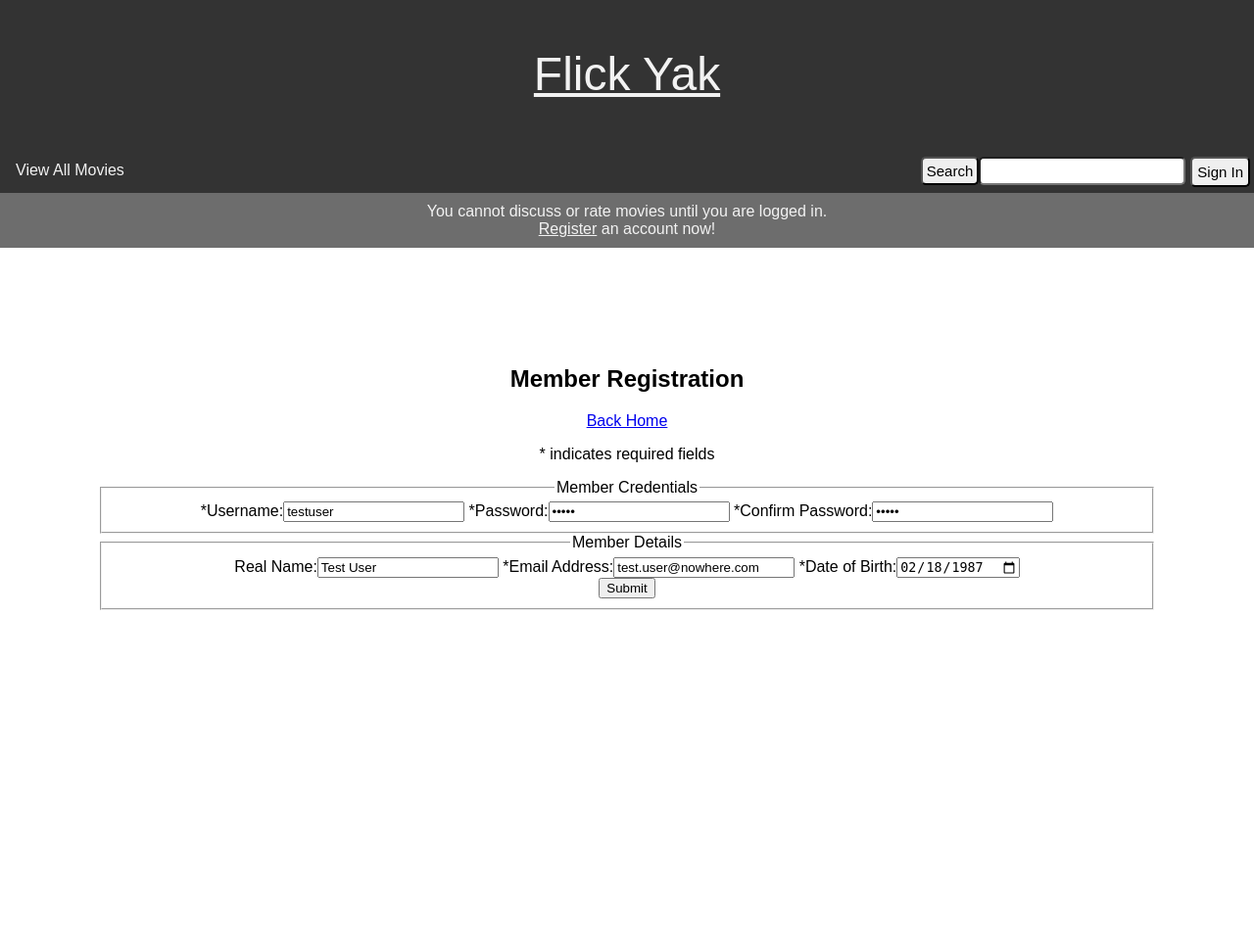
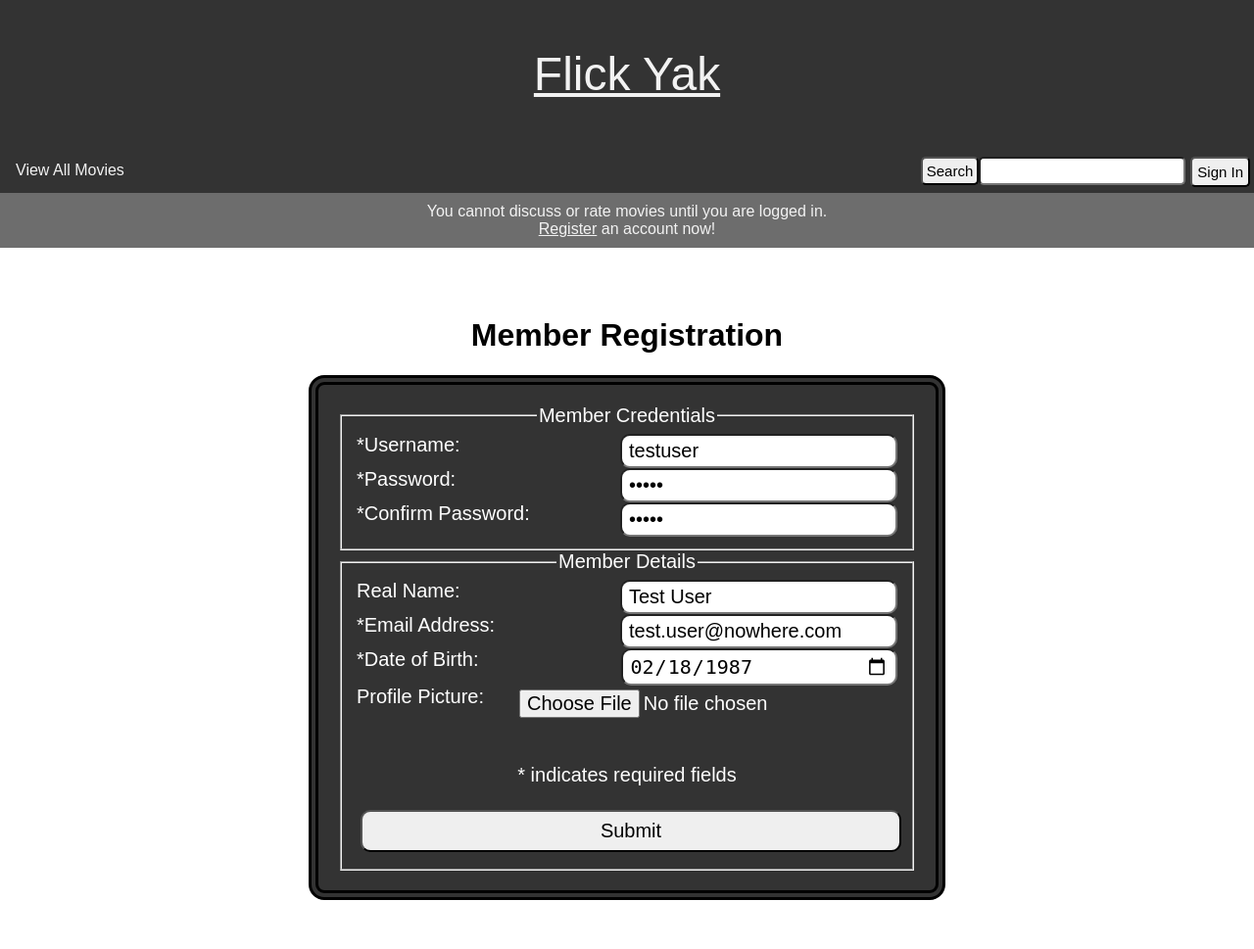
Before and after one commit to cbaldry86/flick-yak, a PHP site: page /flick-yak/views/public/member_register.php in a window 1280 px wide. Shown: the whole page at 98% size. Before the commit the page ends 623 px from the top, so only its background shows below. Run offline with PHP 8.4, Linux system fonts and the light colour scheme.

Commit message:
add more css and start new profile picture feature

```diff
--- a/css/main.css
+++ b/css/main.css
@@ -131,7 +131,7 @@ body {
   color: #f2f2f2;
 }
 
-.warning-text{
+.warning-text {
   color: red;
 }
 
@@ -168,30 +168,124 @@ body {
 
 table {
   border-collapse: collapse;
-  width: 90%;
   margin: 10px auto;
+  font-size: 20px;
+  color: white;
+  background-color: #333;
+  width: 50%;
+  padding: 1em;
+  border: 1px solid black;
 }
 
 th,
 td {
   text-align: Left;
   padding: 10px;
-  border: #333 solid;
+  border-radius: 16px;
+  border: 2px solid black;
+}
+
+td a {
+  float: none;
+  display: inline-block;
+  color: #f2f2f2;
+  text-align: center;
+  padding: 14px 16px;
+  text-decoration: none;
+}
+
+td a:hover {
+  background-color: #ddd;
+  color: black;
 }
 
 .content {
   text-align: center;
-  margin: 100px;
+  margin: 50px;
   overflow: auto;
+  display: flex;
+  flex-direction: column;
+  align-items: center;
 }
 
 .rating-container {
-  border: #333 solid;
+  font-size: 20px;
+  color: white;
+  background-color: #333;
   padding: 10px;
   margin: 10px;
+  width: 50%;
 }
 
 .rating-container fieldset {
   width: 200px;
   margin: 0px auto;
 }
+
+#form-container input {
+  font-size: 20px;
+  margin-left: 5px;
+  border-radius: 10px;
+  padding: 4px 7px;
+}
+
+#form-container {
+  font-size: 20px;
+  color: white;
+  background-color: #333;
+  width: 50%;
+  padding: 1em;
+  border-radius: 16px;
+  border: 10px double black;
+}
+
+#form-container span {
+  display: flex;
+  flex-direction: row;
+  justify-content: space-evenly;
+}
+
+#form-container input {
+  font-size: 20px;
+  margin-left: 5px;
+  border-radius: 10px;
+  padding: 4px 7px;
+  flex: 1;
+}
+
+#form-container label {
+  flex: 1;
+  text-align: left;
+}
+
+#form-container a {
+  text-decoration: underline;
+  padding: 2px 2px;
+}
+
+#form-container input[type="submit"] {
+  width: 100%;
+  padding: 8px;
+  margin: 4px;
+}
+
+#form-container input[type="submit"]:hover {
+  background-color: rgb(90, 35, 216);
+  color: #f2f2f2;
+}
+
+#form-container textarea {
+  font-size: 20px;
+  margin-left: 5px;
+  border-radius: 10px;
+  padding: 4px 7px;
+  flex: 1;
+}
+
+.chat-table {
+  overflow-wrap: break-word;
+}
+
+.chat-table td {
+  max-width: 100px;
+}
--- a/scripts/main.js
+++ b/scripts/main.js
@@ -218,3 +218,8 @@ function validateMemberRegistration() {
 function confirmDelete(){
   return confirm("Are you sure you wish to delete this movie?\nDoing so will delete discussions and ratings associated");
 }
+
+function loadImage(event){
+  var image = document.getElementById('output');
+	image.src = URL.createObjectURL(event.target.files[0]);
+}
--- a/views/admin/add_movie.php
+++ b/views/admin/add_movie.php
@@ -10,7 +10,6 @@ $script = '../../scripts/main.js';
 $css = '../../css/main.css';
 require_once '../common/head.php';
 require_once '../common/nav.php';
-
-echo    '<h2>Add New Movie</h2><a href="../../index.php">Back Home</a>';
+echo    '<h1>Add New Movie</h1>';
 require_once '../forms/add_new_movie_form.php';
 echo '</div></body></html>';
--- a/views/admin/all_users.php
+++ b/views/admin/all_users.php
@@ -16,7 +16,7 @@ $css = '../../css/main.css';
 require_once '../common/head.php';
 require_once '../common/nav.php';
 require_once '../common/nav.php';
-echo '<h2>User List</h2>';
+echo '<h1>User List</h1>';
 
 // Loop through each forum to generate an option of the drop-down list
 foreach ($result as $row) {
--- a/views/admin/new_movie.php
+++ b/views/admin/new_movie.php
@@ -64,7 +64,7 @@ if (isset($_POST['add_new_movie_submit'])) {
     }
 
     if ($errorMessages) {
-        echo '<h2>Failed to validate data</h2><p> Please review the following:</p>';
+        echo '<h1>Failed to validate data</h1><p> Please review the following:</p>';
         foreach ($errorMessages as $item) {
             echo '<p>' . $item . '</p>';
         }
--- a/views/forms/discussion_form.php
+++ b/views/forms/discussion_form.php
@@ -6,7 +6,7 @@ if (basename($_SERVER['PHP_SELF']) == basename(__FILE__)) {
 
 echo '<form name="discussion" action="" method="post" onsubmit="return validateDiscussion()">
     <fieldset>
-        <input type="text" name="post_message">
+        <textarea type="textarea" name="post_message"></textarea>
         <input type="submit" name="discussion_submit" value="Submit" />
     </fieldset>
 </form>';
--- a/views/forms/register_form.php
+++ b/views/forms/register_form.php
@@ -4,20 +4,21 @@ if (basename($_SERVER['PHP_SELF']) == basename(__FILE__)) {
     exit();
 };
 
-echo '<form name="register" action="member_register_h.php" method="post" onsubmit="return validateMemberRegistration()">
-    <p>* indicates required fields</p>
+echo '<form id="form-container" name="register" action="member_register_h.php" method="post" onsubmit="return validateMemberRegistration()">
     <fieldset>
         <legend>Member Credentials</legend>
-        <label>*Username:</label><input type="text" name="username" value="testuser">
-        <label>*Password:</label><input type="password" name="pass" value="12345">
-        <label>*Confirm Password:<input type="password" name="confirm_pass" value="12345"/></label>
+        <span><label>*Username:</label><input type="text" name="username" value="testuser"></span>
+        <span><label>*Password:</label><input type="password" name="pass" value="12345"></span>
+        <span><label>*Confirm Password:</label><input type="password" name="confirm_pass" value="12345"/></span>
     </fieldset>
     <fieldset>
         <legend>Member Details</legend>
-        <label>Real Name:</label><input type="text" name="real_name" value="Test User">
-        <label>*Email Address:</label><input type="text" name="email" value="test.user@nowhere.com">
-        <label>*Date of Birth:<input type="date" name="dob" value="1987-02-18"/></label>
-        <br>
+        <span><label>Real Name:</label><input type="text" name="real_name" value="Test User"></span>
+        <span><label>*Email Address:</label><input type="text" name="email" value="test.user@nowhere.com"></span>
+        <span><label>*Date of Birth:</label><input type="date" name="dob" value="1987-02-18"/></span>
+        <span><label>Profile Picture:</label><input type="file" name="profile_image" accept="image/png, image/gif, image/jpeg" onchange="loadImage(event)" /></span>
+        <img id="output" width="200" />
+        <p>* indicates required fields</p>
         <input type="submit" name="submit" value="Submit" />
     </fieldset>
 </form>';
--- a/views/member/update_member_profile.php
+++ b/views/member/update_member_profile.php
@@ -12,6 +12,6 @@ $script = '../../scripts/main.js';
 $css = '../../css/main.css';
 require_once '../common/head.php';
 require_once '../common/nav.php';
-echo    '<h2>Update Profile</h2>';
+echo    '<h1>Update Profile</h1>';
 require_once '../forms/update_profile_form.php';
 echo '</div></body></html>';
--- a/views/member/update_member_profile_h.php
+++ b/views/member/update_member_profile_h.php
@@ -42,7 +42,7 @@ if (isset($_POST['submit'])) {
     }
 
     if ($errorMessages) {
-        echo '<h2>Failed to validate data</h2><p> Please review the following:</p>';
+        echo '<h1>Failed to validate data</h1><p> Please review the following:</p>';
         foreach ($errorMessages as $item) {
             echo '<p>' . $item . '</p>';
         }
--- a/views/member/user_profile.php
+++ b/views/member/user_profile.php
@@ -14,13 +14,11 @@ if (!isset($_GET['id'])) {
     exit;
 }
 
-// Select details of specified thread
-// Since the user could tamper with the URL data, a prepared statement is used
 $stmt = $db->prepare("SELECT * FROM user WHERE username = ?");
 $stmt->execute([$_GET['id']]);
 $user = $stmt->fetch();
 
-if (!$user) { // If no data (no thread with that ID in the database)
+if (!$user) {
     echo 'Invalid User ID.';
     exit;
 }
@@ -30,7 +28,7 @@ $script = '../../scripts/main.js';
 $css = '../../css/main.css';
 require_once '../common/head.php';
 require_once '../common/nav.php';
-echo '<h2>Details of "' . $user['username'] . '"</h2>';
+echo '<h1>Details of "' . $user['username'] . '"</h1>';
 
 echo '<table><tbody>';
 echo '<tr><th>Real Name:</th><td>' . $user['real_name'] . '</td></tr>';
--- a/views/public/all_movies.php
+++ b/views/public/all_movies.php
@@ -9,7 +9,7 @@ $css = '../../css/main.css';
 require_once '../common/head.php';
 require_once '../common/nav.php';
 
-echo '<h2>Search Results</h2>';
+echo '<h1>Search Results</h1>';
 if ($results -> rowCount() > 0) {
 
 foreach ($results as $row) {
--- a/views/public/member_register.php
+++ b/views/public/member_register.php
@@ -4,7 +4,6 @@ $script = '../../scripts/main.js';
 $css = '../../css/main.css';
 require_once '../common/head.php';
 require_once '../common/nav.php';
-echo '<h2>Member Registration</h2>';
-echo '<a href="../../index.php">Back Home</a>';
+echo '<h1>Member Registration</h1>';
 require_once '../forms/register_form.php';
 echo '</div></body></html>';
--- a/views/public/movie_details.php
+++ b/views/public/movie_details.php
@@ -22,6 +22,7 @@ if (isset($_POST['rate_submit'])) {
         $stmt = $db->prepare("INSERT INTO rating(movie_id, username, rating) VALUES (?,?,?)");
         $stmt->execute([$id, $_SESSION['username'], $_POST['rating']]);
     }
+    header("Location: movie_details.php?id=$id");
 }
 
 if (isset($_POST['discussion_submit'])) {
@@ -30,6 +31,7 @@ if (isset($_POST['discussion_submit'])) {
         //insert into discussion table with user and movie id
         $stmt = $db->prepare("INSERT INTO discussion(movie_id, username, content) VALUES (?,?,?)");
         $stmt->execute([$id, $_SESSION['username'], $_POST['post_message']]);
+        header("Location: movie_details.php?id=$id");
     } else {
         header('Location: movie_details.php?id=' . $id);
         echo "<script type=\"text/javascript\">"
@@ -66,12 +68,12 @@ if ($movie > 0) {
     echo '<tr><th>Writers:</th><td>' . $movie['writers'] . '</td></tr>';
     echo '<tr><th>Duration:</th><td>' . $movie['duration'] . ' minutes</td></tr>';
     echo '<tr><th>Plot Summary:</th><td>' . $movie['summary'] . '</td></tr></tbody></table>';
-    echo '<h2>Member Rating</h2><p>Average Rating: <b>' . number_format($rating['average_rating'], 1, '.', ',') . '</b></p>';
+    echo '<h1>Member Rating</h1><p>Average Rating: <b>' . number_format($rating['average_rating'], 1, '.', ',') . '</b></p>';
 
     if (isset($_SESSION['username'])) {
         require_once '../forms/rating_form.php';
     }
-    echo "<table><tbody>";
+    echo '<table class="chat-table"><tbody>';
     foreach ($discussion as $row) {
         echo '<tr><td><b>' . date("d/m/Y g:ia", strtotime($row['post_date']));
 
--- a/views/public/search_results_list.php
+++ b/views/public/search_results_list.php
@@ -13,7 +13,7 @@ if (isset($_GET['search_movies'])) {
         $stmt->execute([$search_value]);
         $results = $stmt->fetchAll();
     if (count($results) > 0){
-        echo '<h2>Search Results</h2>';
+        echo '<h1>Search Results</h1>';
         foreach ($results as $row) {
             echo '<p><a href="../public/movie_details.php?id=' . $row['movie_id'] . '">'
                 . $row['movie_name'] . ' (' . $row['release_year'] . ')</a>';
@@ -24,7 +24,7 @@ if (isset($_GET['search_movies'])) {
             }
         }
     }else{
-      echo '<h2>Found Nothing</h2>';
+      echo '<h1>Found Nothing</h1>';
       echo '<p>We searched really hard to find what you were looking for and found nothing.';
     }
 }
```
Also changed, not shown: src/database/mds_db.sql (+6 -5 lines), views/forms/add_new_movie_form.php (+9 -10 lines), views/forms/update_profile_form.php (+6 -7 lines), views/public/member_register_h.php (+7 -1 lines), views/images/profile_placeholder.png (added).
